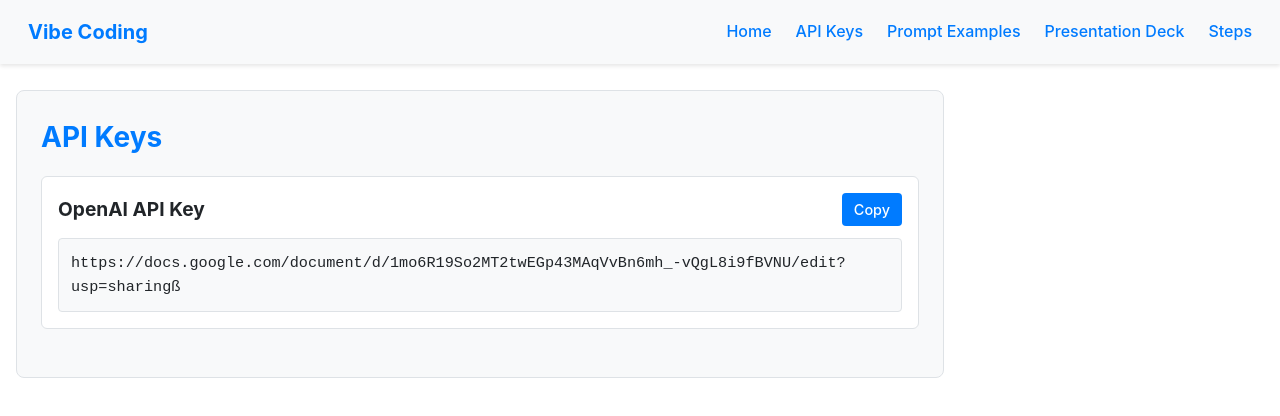
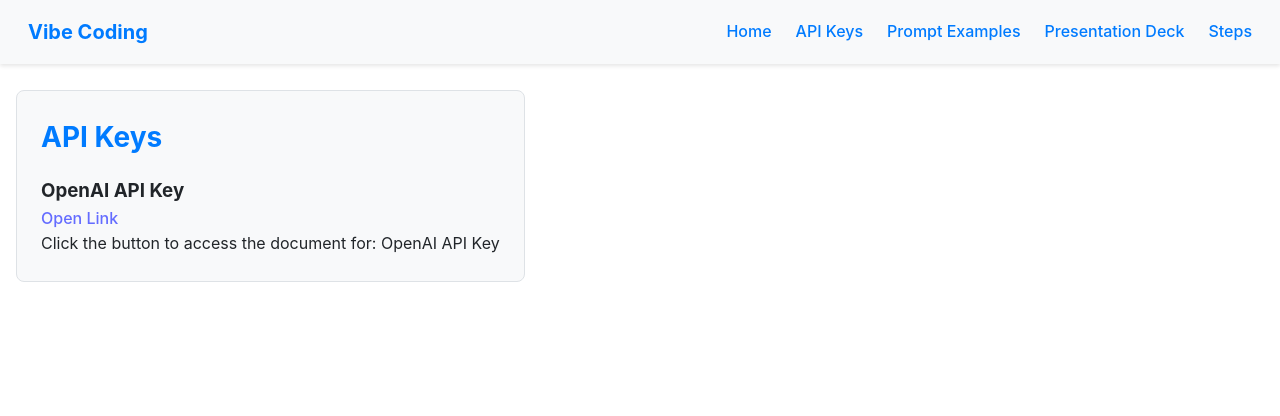
Before and after one commit to brandonup/vibe-coding, a React (Vite) app: page /api-keys in a window 1280 px wide. Shown: the top 416 px of the page. Built offline with nearby package versions, Linux system fonts and the light colour scheme.

Commit message:
Refactor ApiKeys page to use button for links

```diff
--- a/src/pages/ApiKeys.jsx
+++ b/src/pages/ApiKeys.jsx
@@ -1,17 +1,17 @@
 import Section from '../components/Section';
-import TextBox from '../components/TextBox';
 import content from '../content.json';
 
 const ApiKeys = () => {
   return (
     <Section title="API Keys">
       {content.apiKeys.map(item => (
-        <TextBox
-          key={item.id}
-          id={item.id}
-          label={item.label}
-          content={item.content}
-        />
+        <div key={item.id} className="api-key-link mb-4"> {/* Added mb-4 for spacing */}
+          <h3 className="is-size-5 has-text-weight-semibold mb-2">{item.label}</h3> {/* Display label as a heading */}
+          <a href={item.content} target="_blank" rel="noopener noreferrer" className="button is-primary">
+            Open Link
+          </a>
+          <p className="is-size-7 mt-1">Click the button to access the document for: {item.label}</p> {/* Added descriptive text */}
+        </div>
       ))}
     </Section>
   );
```
